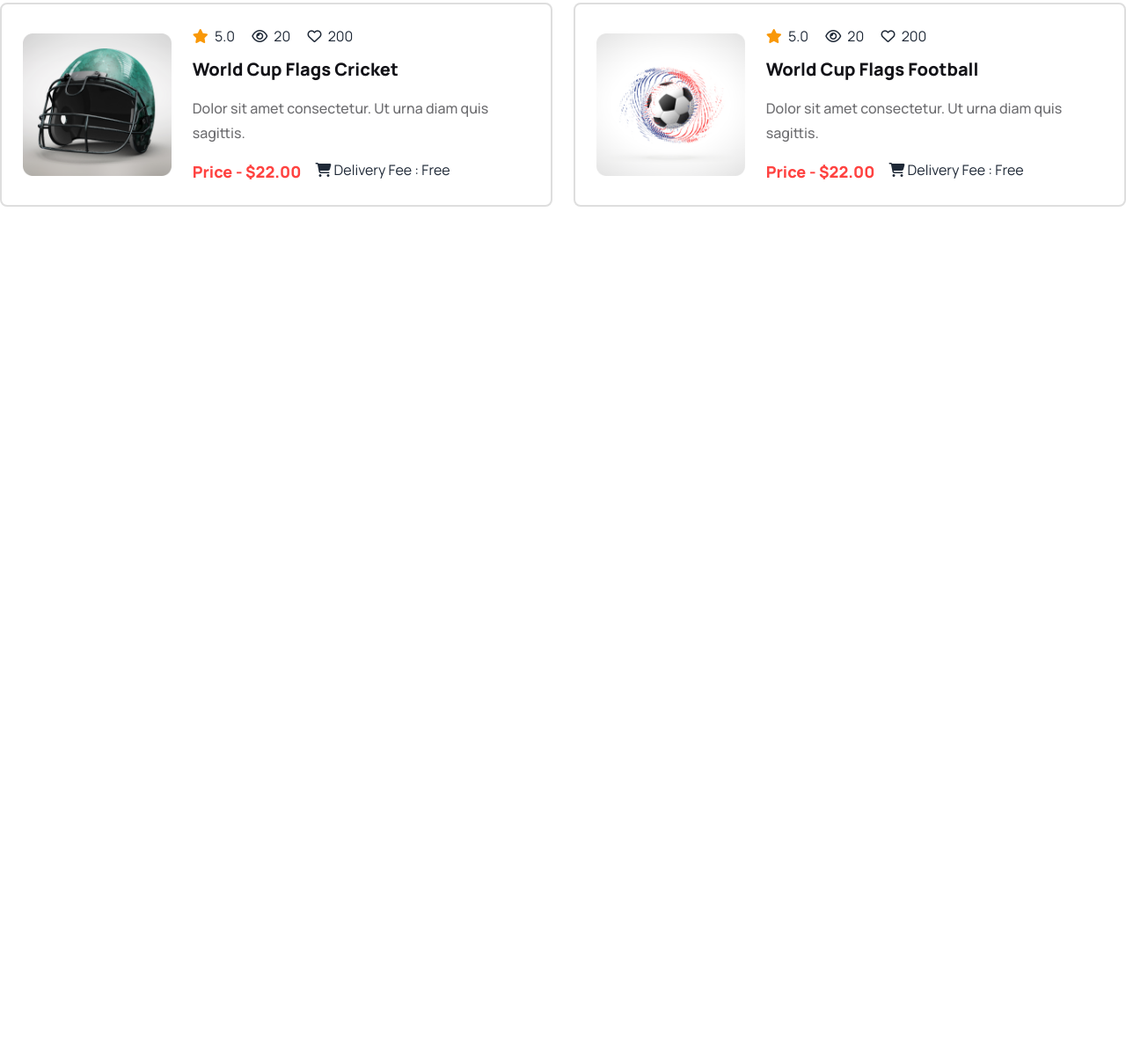
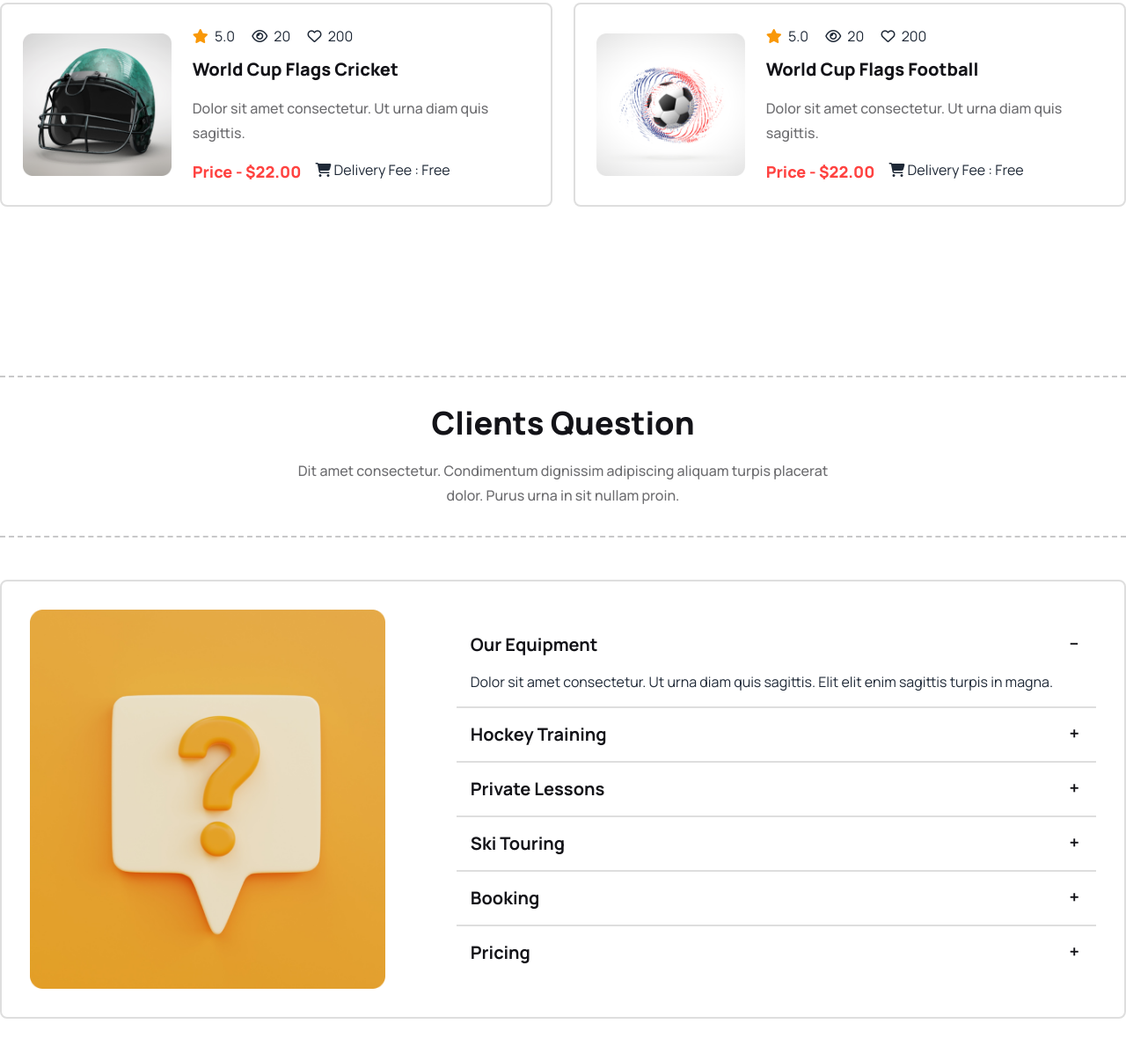
Before and after one commit to nawab25/Assignment3, a plain HTML site: page index.html in a window 1280 px wide. Shown: the part 3579-4776 px from the top of the page at 88% size. Before the commit the page ends 3910 px from the top, so only its background shows below. Drawn offline with nearby package versions, Linux system fonts and the light colour scheme.

Commit message:
successfully created the clients question section and responsive it for all devices

```diff
--- a/index.html
+++ b/index.html
@@ -58,7 +58,8 @@
                             <li><a>Contact</a></li>
                         </ul>
                     </div>
-                    <a class="btn btn-ghost text-2xl md:text-4xl text-[#131318] md:font-extrabold font-bold">Hockey’s</a>
+                    <a
+                        class="btn btn-ghost text-2xl md:text-4xl text-[#131318] md:font-extrabold font-bold">Hockey’s</a>
                 </div>
                 <div class="navbar-center hidden lg:flex">
                     <ul class="menu menu-horizontal px-1">
@@ -403,10 +404,86 @@
                             <p><i class="fa-solid fa-cart-shopping md:pt-4"></i> Delivery Fee : Free</p>
                         </div>
                     </div>
+                </div>
+            </div>
+            </div>
+        </section>
+        <!------------------- New Products Section ----------------------->
+        <section class="lg:py-24 py-10">
+            <div class="text-center border-y-2 py-8 border-dashed border-[#c8c8c9]">
+                <h2 class="text-[#131318] font-extrabold pb-5 text-4xl">Clients Question</h2>
+                <p class="md:w-1/2 w-full mx-auto text-[#6d6d70] font-medium leading-7">Dit amet consectetur.
+                    Condimentum dignissim adipiscing aliquam turpis placerat dolor. Purus urna in sit nullam proin.</p>
+            </div>
+            <div
+                class="flex flex-col md:flex-row  gap-10 border-2 border-[#dedede] items-center justify-between rounded-lg md:p-8 p-4 mt-12">
+                <div class="lg:w-1/3 md:w-1/2 w-full">
+                    <img class="w-full" src="./images/11.png" alt="">
+                </div>
+                <!-------------- Accordion  ------------------->
+                <div class="md:w-3/5 w-full">
+                    <div class="collapse collapse-plus">
+                        <input type="radio" name="my-accordion-3" checked="checked" />
+                        <div class="collapse-title text-xl font-bold text-[#131318]">
+                            Our Equipment
+                        </div>
+                        <div class="collapse-content">
+                            <p>Dolor sit amet consectetur. Ut urna diam quis sagittis. Elit elit enim sagittis turpis in
+                                magna.</p>
+                        </div>
+                    </div>
+                    <div class="border-[1px] border-[#dedede]"></div>
 
+                    <div class="collapse collapse-plus">
+                        <input type="radio" name="my-accordion-3" />
+                        <div class="collapse-title text-xl font-bold text-[#131318]">
+                            Hockey Training
+                        </div>
+                        <div class="collapse-content">
+                            <p>hello</p>
+                        </div>
+                    </div>
+                    <div class="border-[1px] border-[#dedede]"></div>
+                    <div class="collapse collapse-plus">
+                        <input type="radio" name="my-accordion-3" />
+                        <div class="collapse-title text-xl font-bold text-[#131318]">
+                            Private Lessons
+                        </div>
+                        <div class="collapse-content">
+                            <p>hello</p>
+                        </div>
+                    </div>
+                    <div class="border-[1px] border-[#dedede]"></div>
+                    <div class="collapse collapse-plus">
+                        <input type="radio" name="my-accordion-3" />
+                        <div class="collapse-title text-xl font-bold text-[#131318]">
+                            Ski Touring
+                        </div>
+                        <div class="collapse-content">
+                            <p>hello</p>
+                        </div>
+                    </div>
+                    <div class="border-[1px] border-[#dedede]"></div>
+                    <div class="collapse collapse-plus">
+                        <input type="radio" name="my-accordion-3" />
+                        <div class="collapse-title text-xl font-bold text-[#131318]">
+                            Booking
+                        </div>
+                        <div class="collapse-content">
+                            <p>hello</p>
+                        </div>
+                    </div>
+                    <div class="border-[1px] border-[#dedede]"></div>
+                    <div class="collapse collapse-plus">
+                        <input type="radio" name="my-accordion-3" />
+                        <div class="collapse-title text-xl font-bold text-[#131318]">
+                            Pricing
+                        </div>
+                        <div class="collapse-content">
+                            <p>hello</p>
+                        </div>
+                    </div>
                 </div>
-
-            </div>
             </div>
         </section>
     </main>
```
